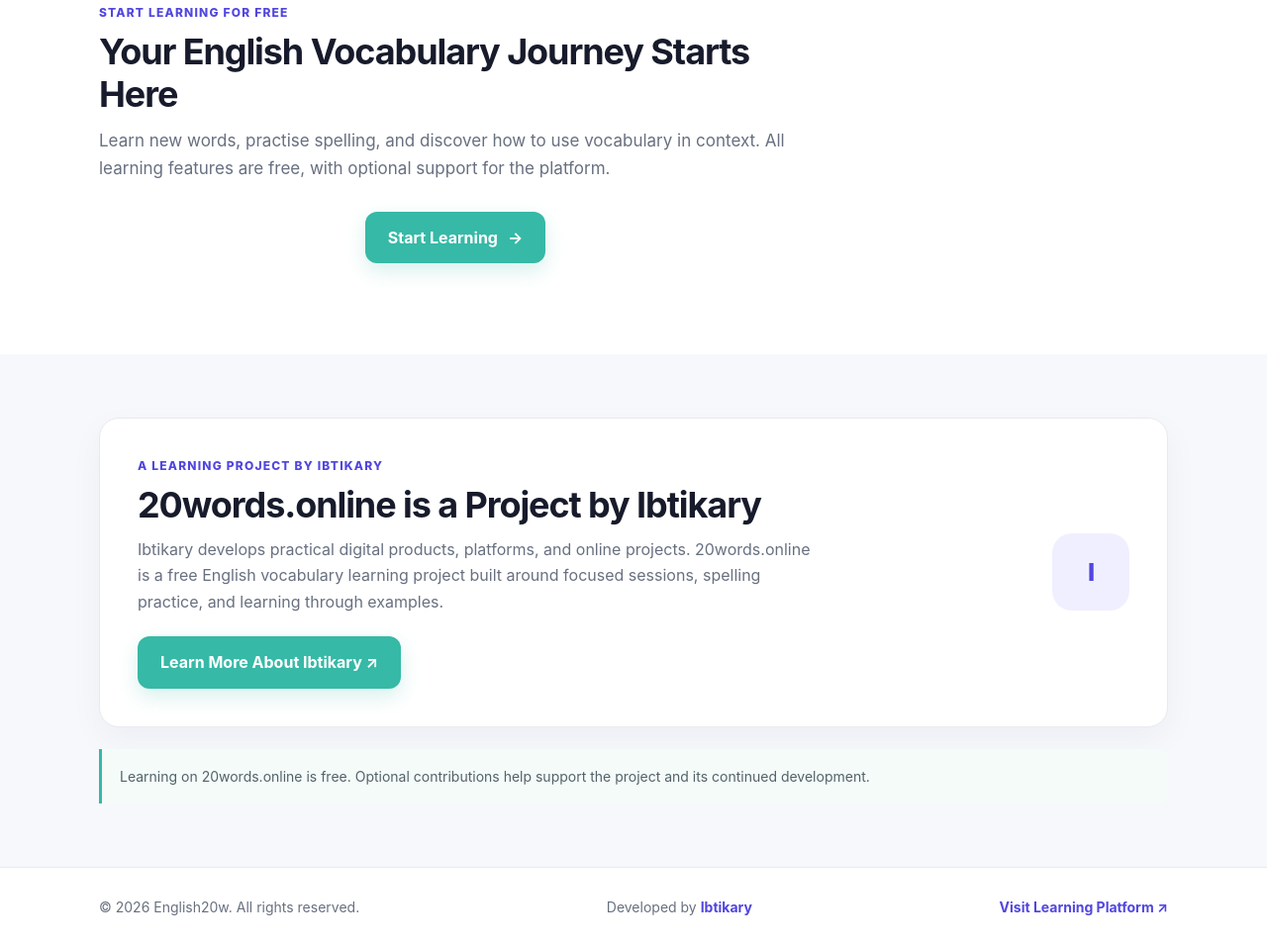
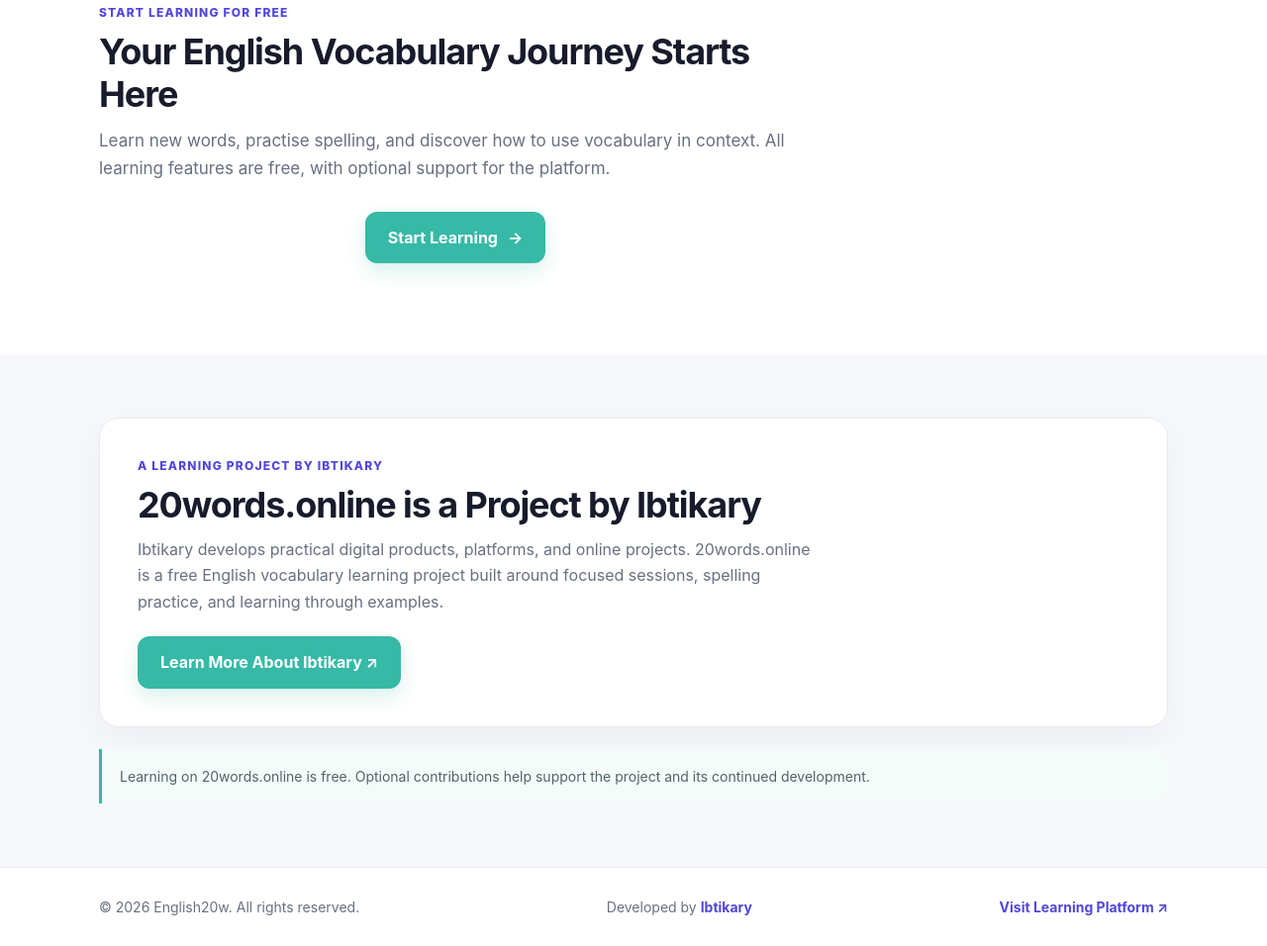
Before and after one commit to student2eng/20words, a plain HTML site: page index.html in a window 1280 px wide. Shown: the part 4718-5674 px from the top of the page at 99% size. Drawn offline with Linux system fonts and the light colour scheme.

Commit message:
Update index.html

```diff
--- a/index.html
+++ b/index.html
@@ -261,7 +261,6 @@
               </a>
 </div>
 </div>
-<div aria-label="Ibtikary" class="ibtikary-mark">I</div>
 </div>
 <div class="trust-note">Learning on 20words.online is free. Optional contributions help support the project and its continued development.</div>
 </div>
```
